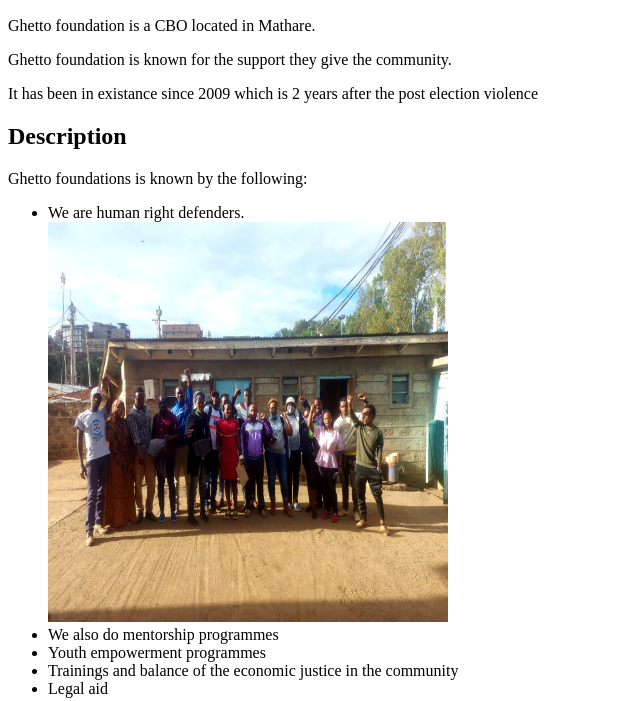
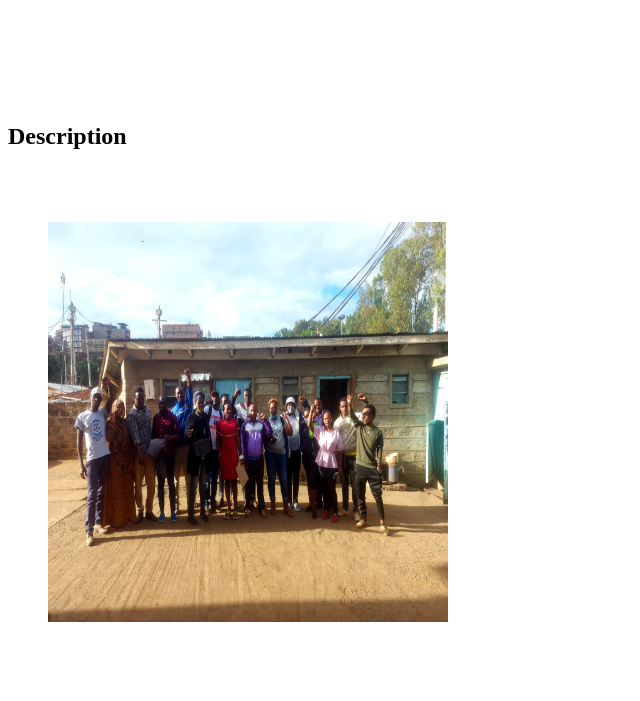
Before and after one commit to CollinsOchieng-1/Ghetto-foundation-project, a plain HTML site: page index.html in a window 1280 px wide. Shown: the part 383-1084 px from the top of the page, without its empty margins (0-640 px from the left). Drawn offline with Linux system fonts and the light colour scheme.

Commit message:
style css

```diff
--- a/style.css
+++ b/style.css
@@ -4,3 +4,8 @@ body{
     background-position: center;
     background-repeat:no-repeat;
 }
+p{
+    color: white;
+}
+h1,h2{color: black;}
+li{color: white;}
```
